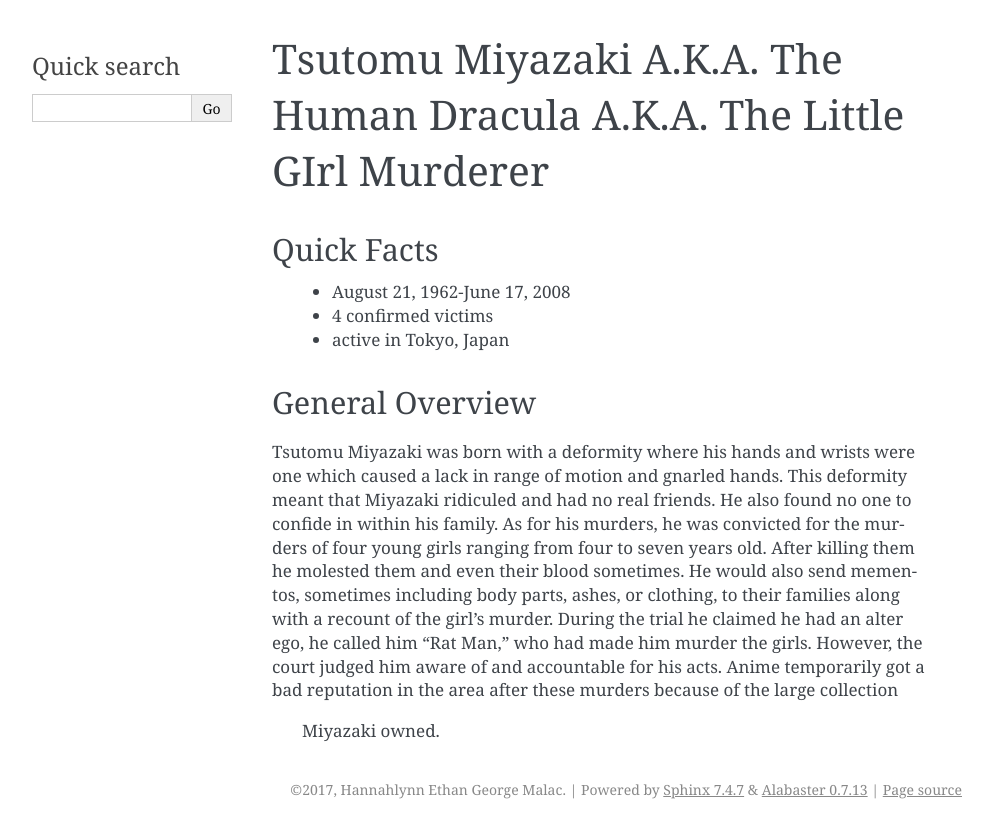
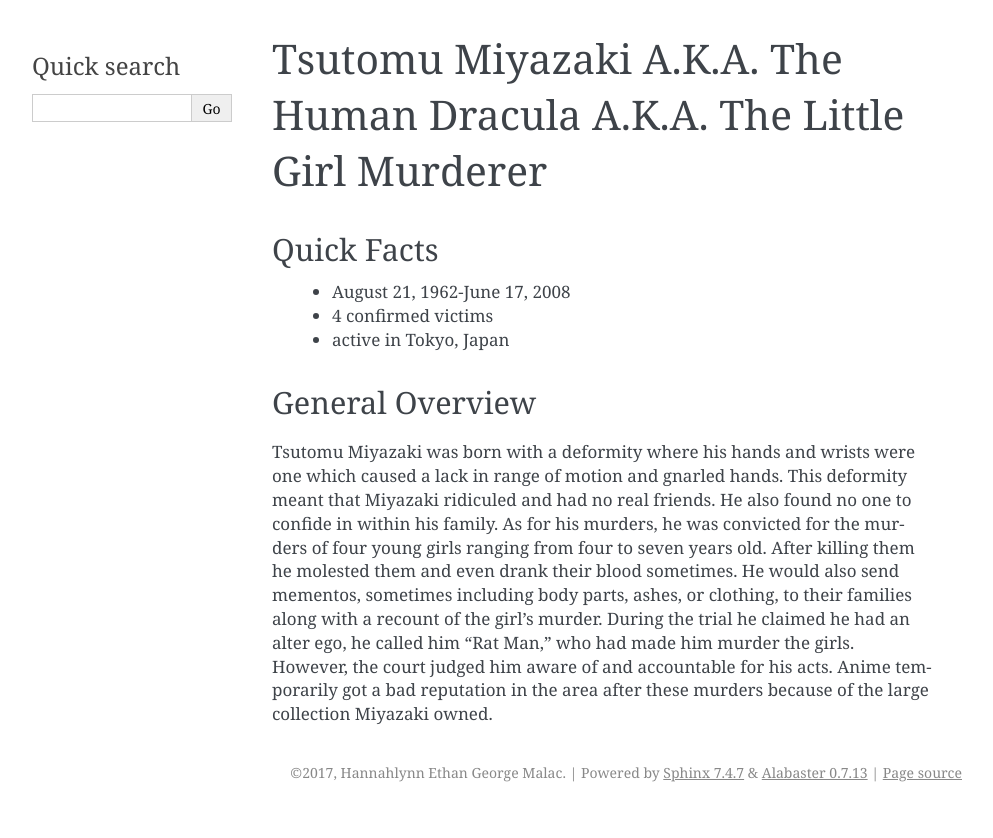
Before and after one commit to GeoSau/serial_killers, a Sphinx documentation site: the page built from source/tsutomu_miyazaki/index.rst, in a window 1280 px wide. Shown: the top 838 px of the page, without its empty margins (148-1141 px from the left). Built offline with Sphinx 7.4.7, drawn with Linux system fonts in a browser that asks for light colours.

Commit message:
edits from groupmates

```diff
--- a/source/donald_gaskins/index.rst
+++ b/source/donald_gaskins/index.rst
@@ -12,8 +12,8 @@ Quick Facts
 General Overview
 ----------------
 Donald Henry Gaskins had a rough life from an early age. He lived in a an
-unstable house and was the victim of domestic violence at home. He was also
-forced to attend a reform school where was the victim of rape. He began his
+unstable house, and was the victim of domestic violence at home. He was also
+forced to attend a reform school, where was the victim of rape. He began his
 murders in 1969 when he tortured and murdered victims he picked up as
 hitchhikers. Some of his torture methods included rape and  cutting off body
 parts (which he sometimes forced his victims to watch him eat). A year later he
@@ -21,4 +21,4 @@ began killing people he had personal vendettas against. He was also hired by a
 woman to kill her ex-boyfriend. After being sentenced, he committed yet another
 murder, this time it was a fellow inmate and Gaskins was sentenced to death by
 electric chair. Before his death he worked to write a book called the
-**Final Truth**, which told of his life and murders.
+*Final Truth*, which told of his life and murders.
--- a/source/ted_bundy/index.rst
+++ b/source/ted_bundy/index.rst
@@ -11,7 +11,7 @@ Quick Facts
 General Overview
 ----------------
 Theodore Bundy was born out of wedlock and raised by his grandparents, which he
-was told where his parents. He only found out the truth when he discovered his
+was told were his parents. He only found out the truth when he discovered his
 birth certificate. His mother later married and Bundy was adopted. Other than
 this, Bundy’s childhood was relatively uneventful. Bundy was typically described
 as well-liked, kind, or charismatic. He was also smart, even making it into law
--- a/source/tsutomu_miyazaki/index.rst
+++ b/source/tsutomu_miyazaki/index.rst
@@ -1,5 +1,5 @@
 .. //Hannahlynn Heinen//
-Tsutomu Miyazaki A.K.A. The Human Dracula A.K.A. The Little GIrl Murderer
+Tsutomu Miyazaki A.K.A. The Human Dracula A.K.A. The Little Girl Murderer
 =========================================================================
 Quick Facts
 -----------
@@ -16,10 +16,10 @@ which caused a lack in range of motion and gnarled hands. This deformity meant
 that Miyazaki ridiculed and had no real friends. He also found no one to confide
 in within his family. As for his murders, he was convicted for the murders of
 four young girls ranging from four to seven years old. After killing them he
-molested them and even their blood sometimes. He would also send mementos,
+molested them and even drank their blood sometimes. He would also send mementos,
 sometimes including body parts, ashes, or clothing, to their families along with
 a recount of the girl’s murder. During the trial he claimed he had an alter ego,
 he called him “Rat Man,” who had made him murder the girls. However, the court
 judged him aware of and accountable for his acts. Anime temporarily got a bad
 reputation in the area after these murders because of the large collection
- Miyazaki owned.
+Miyazaki owned.
--- a/source/zodiac_killer/index.rst
+++ b/source/zodiac_killer/index.rst
@@ -13,7 +13,7 @@ General Overview
 The identity of the Zodiac Killer still has not been determined. The killer is
 most notorious for his communication with the police and local newspapers. Some
 of the letters he sent contained cryptograms. There were four of these
-cryptograms and he teased that if the police cracked the code the would “have
+cryptograms and he teased that if the police cracked the code, they would “have
 him.” Only one of the cytograms has been solved, and not even all of it. It
 talks of him killing for the fun of it, but also so that his victims will be his
 slaves in the afterlife. For this reason he says he will never reveal his name.
```
